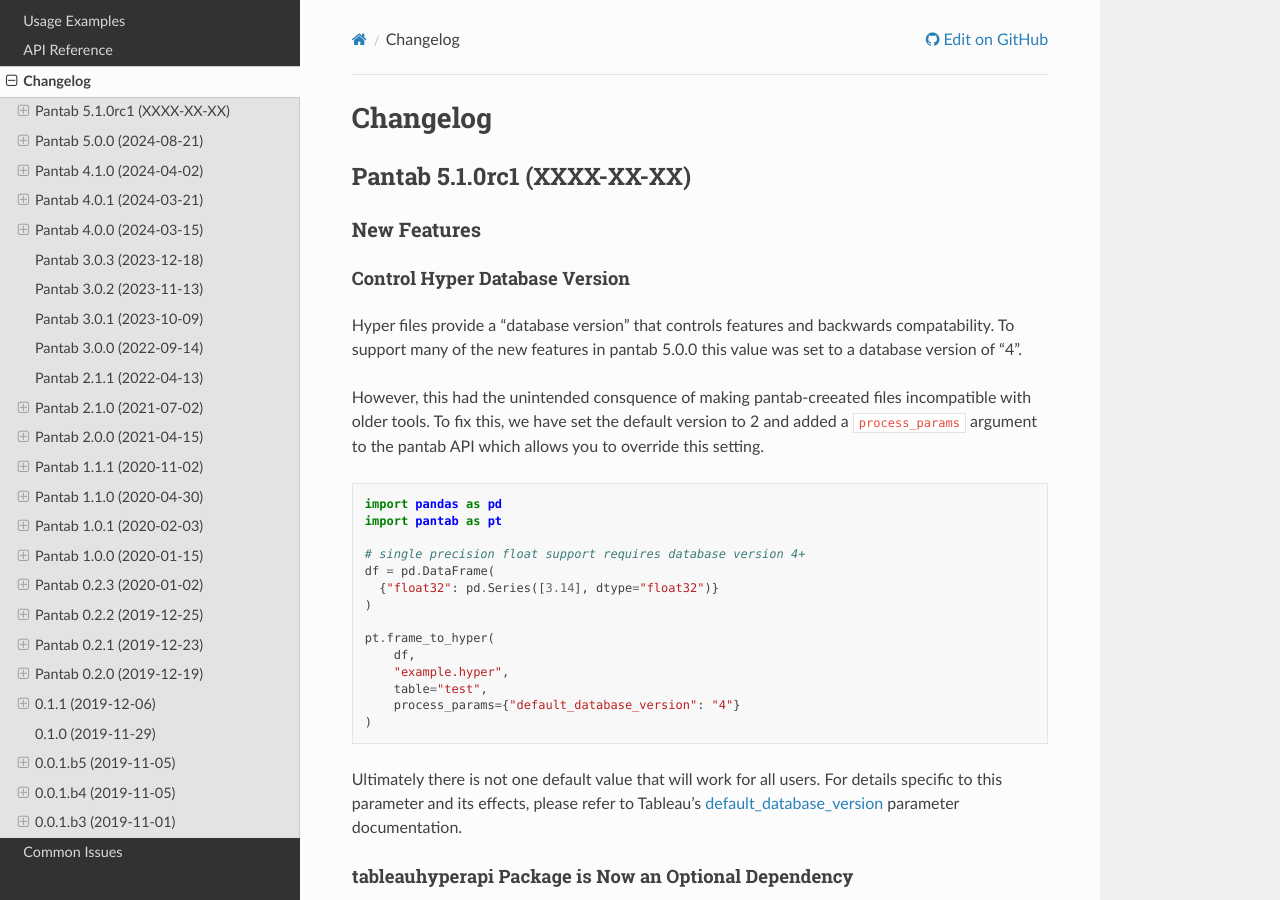
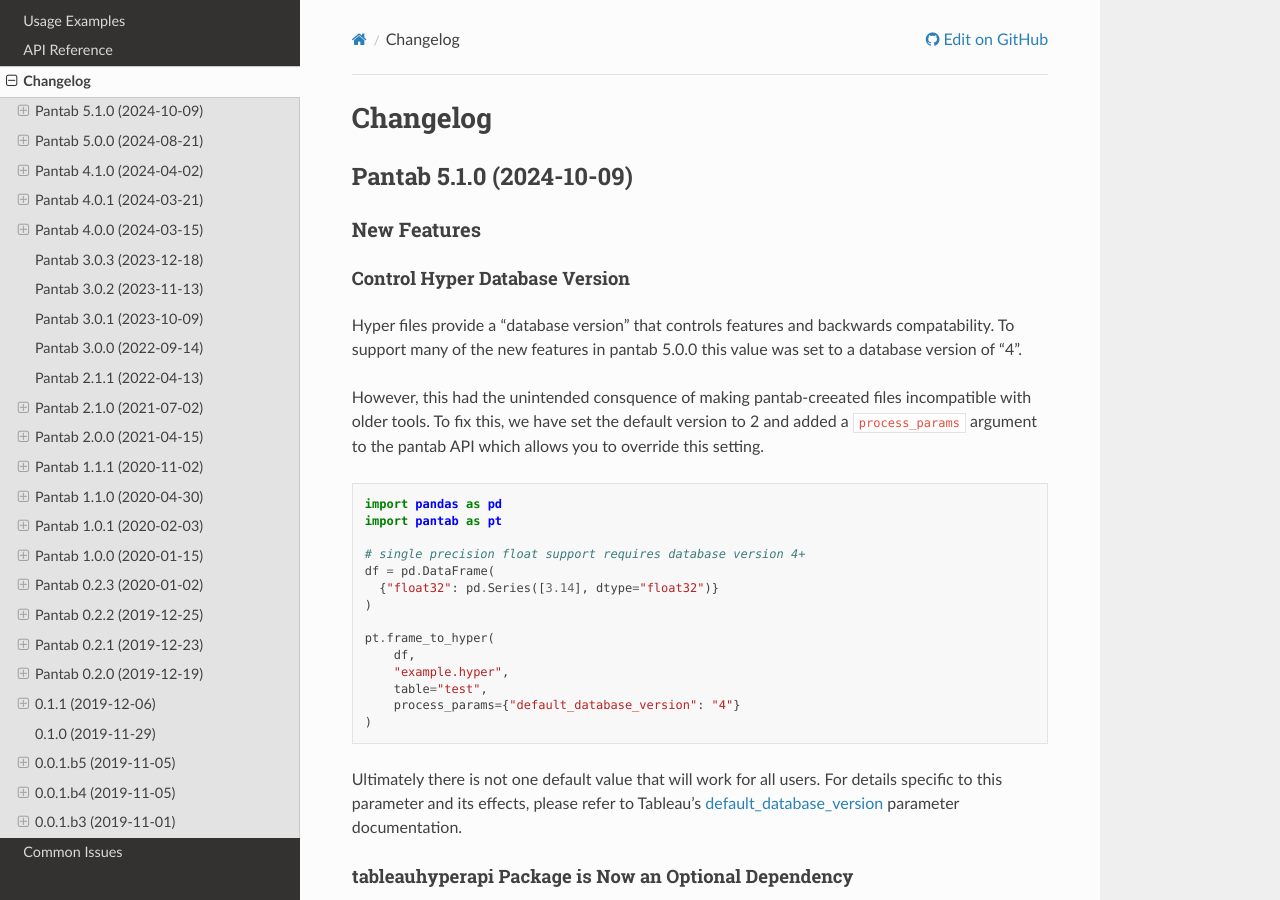
Before and after one commit to innobi/pantab, a Sphinx documentation site: the page built from doc/source/changelog.rst, in a window 1280 px wide and 900 px high. Built offline with Sphinx 7.4.7 and the Read the Docs theme 3.1.0, drawn with Linux system fonts in a browser that asks for light colours.

Commit message:
Release 5.1.0 (#363)

```diff
--- a/doc/source/changelog.rst
+++ b/doc/source/changelog.rst
@@ -1,7 +1,7 @@
 Changelog
 ^^^^^^^^^
 
-Pantab 5.1.0rc1 (XXXX-XX-XX)
+Pantab 5.1.0 (2024-10-09)
 =========================
 
 
--- a/doc/source/conf.py
+++ b/doc/source/conf.py
@@ -5,7 +5,7 @@
 project = "pantab"
 copyright = "2019-2024, Will Ayd, innobi, LLC"
 author = "Will Ayd, innobi, LLC"
-release = "5.1.0rc1"
+release = "5.1.0"
 
 
 # -- General configuration ---------------------------------------------------
--- a/pyproject.toml
+++ b/pyproject.toml
@@ -7,7 +7,7 @@
 
 [project]
 name = "pantab"
-version = "5.1.0rc1"
+version = "5.1.0"
 description = "Converts pandas DataFrames into Tableau Hyper Extracts and back"
 license = {file = "LICENSE.txt"}
 readme = "README.md"
--- a/src/pantab/__init__.py
+++ b/src/pantab/__init__.py
@@ -1,4 +1,4 @@
-__version__ = "5.1.0rc1"
+__version__ = "5.1.0"
 
 
 from pantab._reader import frame_from_hyper, frame_from_hyper_query, frames_from_hyper
```
